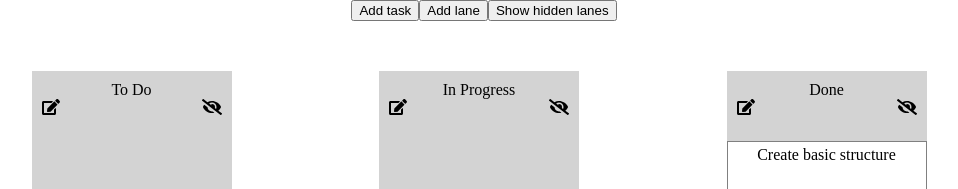
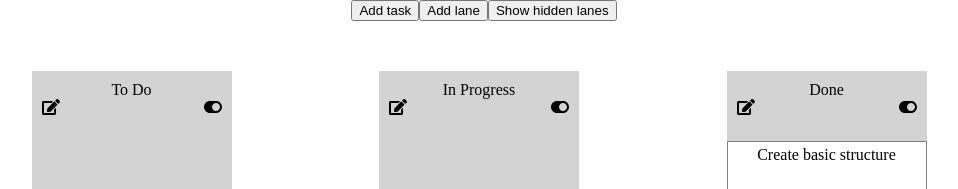
Before and after one commit to yankostadinov/kanban, a React app: page / in a window 1280 px wide. Shown: the top 189 px of the page, without its empty margins (156-1114 px from the left). Built offline with nearby package versions, Linux system fonts and the light colour scheme; data requests are answered from the project's data file; the HTML template or start-up script is replaced by a standard one.

Commit message:
fix: add hidden lanes styling

```diff
--- a/src/components/Board.jsx
+++ b/src/components/Board.jsx
@@ -84,7 +84,7 @@ const Board = () => {
 		.sort((lane1, lane2) => lane1.order - lane2.order)
 		.map(lane => {
 			const laneTasks = tasks.filter(task => task.lane === lane.id);
-			return <Lane key={lane.id} id={lane.id} title={lane.title} tasks={laneTasks} onLaneDrop={onLaneDrop} onTaskDrop={onTaskDrop} onToggle={toggleLane} onEdit={onLaneEdit} />;
+			return <Lane key={lane.id} id={lane.id} title={lane.title} tasks={laneTasks} hidden={lane.hidden} onLaneDrop={onLaneDrop} onTaskDrop={onTaskDrop} onToggle={toggleLane} onEdit={onLaneEdit} />;
 		});
 
 	return (
--- a/src/components/EditableText.jsx
+++ b/src/components/EditableText.jsx
@@ -1,10 +1,10 @@
 import React, { useState } from 'react';
 import PropTypes from 'prop-types';
-import { faEdit, faEyeSlash } from '@fortawesome/free-solid-svg-icons';
+import { faEdit, faToggleOff, faToggleOn } from '@fortawesome/free-solid-svg-icons';
 import IconButton from './IconButton.jsx';
 import './EditableText.css';
 
-const EditableText = ({ onToggle, onEdit, value }) => {
+const EditableText = ({ onToggle, onEdit, value, toggled }) => {
 	const [editing, setEditing] = useState(false);
 
 	const checkKeys = event => ['Escape', 'Enter'].includes(event.key) && handleEditEnd(event);
@@ -19,7 +19,7 @@ const EditableText = ({ onToggle, onEdit, value }) => {
 			{!editing && <span>{value}</span>}
 			<div className="buttons">
 				<IconButton icon={faEdit} onClick={setEditing.bind(null, true)} />
-				<IconButton icon={faEyeSlash} onClick={onToggle} />
+				<IconButton icon={toggled ? faToggleOn : faToggleOff} onClick={onToggle} />
 			</div>
 		</div>
 	);
--- a/src/components/Lane.css
+++ b/src/components/Lane.css
@@ -5,6 +5,10 @@
 	margin-bottom: 10px;
 	min-height: 400px;
 	width: 200px;
+}
+
+.lane.hidden {
+	opacity: 0.5;
 }
 
 .lane.dragging {
--- a/src/components/Lane.jsx
+++ b/src/components/Lane.jsx
@@ -4,7 +4,7 @@ import './Lane.css';
 import Task from './Task.jsx';
 import EditableText from './EditableText.jsx';
 
-const Lane = ({ tasks, id, title, onLaneDrop, onTaskDrop, onToggle, onEdit }) => {
+const Lane = ({ tasks, id, title, onLaneDrop, onTaskDrop, onToggle, onEdit, hidden }) => {
 	const [dragging, setDragging] = useState(false);
 	const [dropping, setDropping] = useState(false);
 	const titleRef = createRef();
@@ -37,14 +37,15 @@ const Lane = ({ tasks, id, title, onLaneDrop, onTaskDrop, onToggle, onEdit }) =>
 	const toggleHandler = () => onToggle(id);
 	const editHandler = newTitle => onEdit(id, newTitle);
 
+	const hiddenClass = hidden ? 'hidden' : '';
 	const draggingClass = dragging ? 'dragging' : '';
 	const droppingClass = !dragging && dropping ? 'dropping' : '';
-	const classes = `lane ${draggingClass} ${droppingClass}`;
+	const classes = `lane ${hiddenClass} ${draggingClass} ${droppingClass}`;
 
 	return (
 		<div className={classes} onDrop={onDrop} onDragOver={onDragOver} onDragLeave={onDragLeave}>
 			<div className="title" ref={titleRef} draggable={true} onDragStart={onDragStart} onDragEnd={onDragEnd}>
-				<EditableText value={title} onToggle={toggleHandler} onEdit={editHandler} />
+				<EditableText value={title} onToggle={toggleHandler} toggled={!hidden} onEdit={editHandler} />
 			</div>
 			<div className="tasks">{tasks.map(task =>
 				<Task subject={task.subject} key={task.id} id={task.id} assignee={task.assignee} />
```
